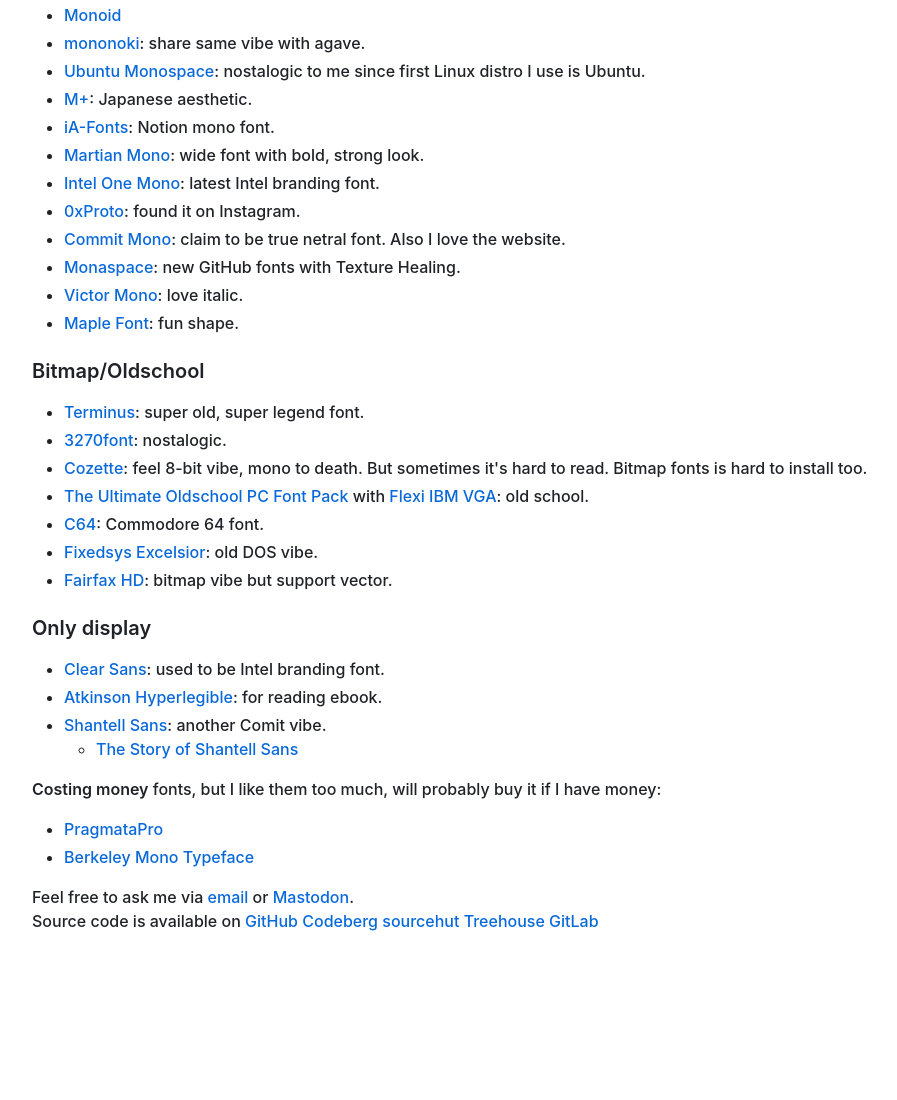
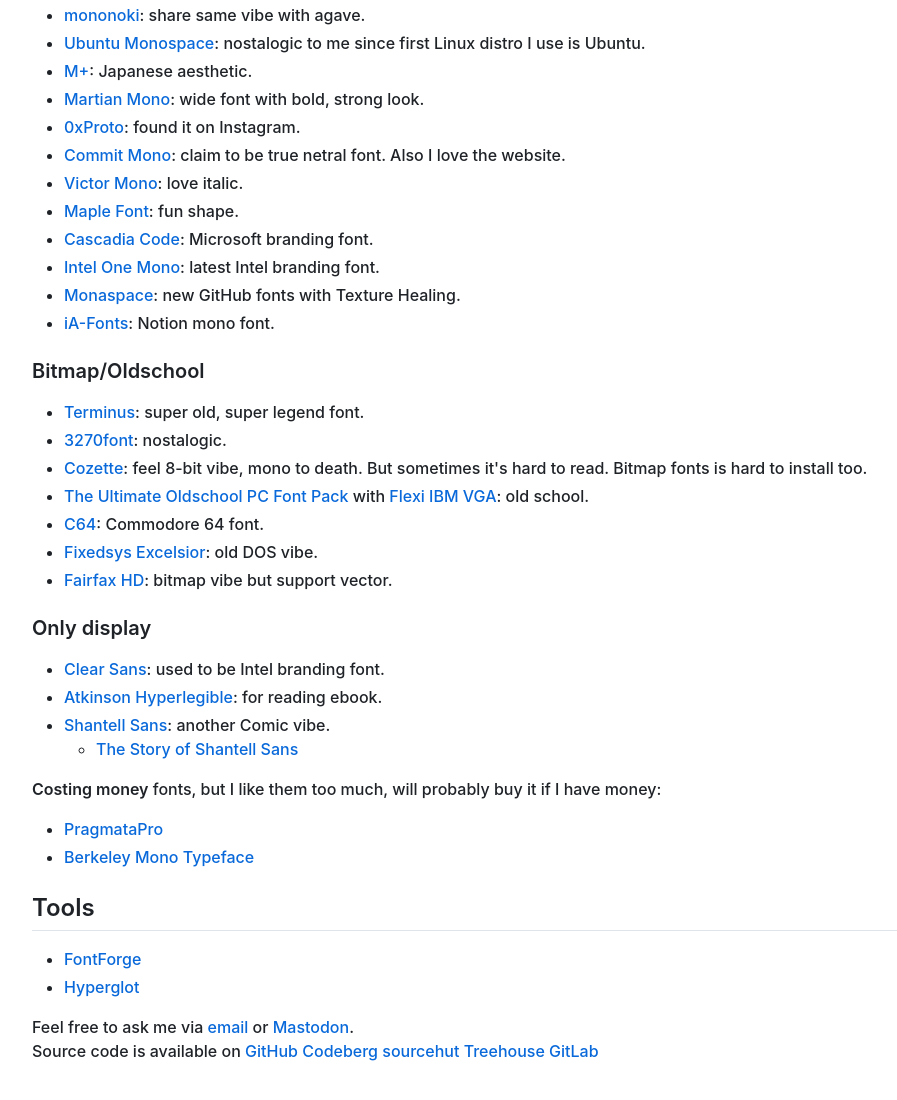
Before and after one commit to haunt98/posts-go, a plain HTML site: page docs/2023-03-30-fonts.html in a window 1280 px wide. Shown: the part 3135-4235 px from the top of the page, without its empty margins (163-1060 px from the left). Before the commit the page ends 4113 px from the top, so only its background shows below. Drawn offline with nearby package versions, Linux system fonts and the light colour scheme.

Commit message:
feat: update fonts

```diff
--- a/docs/2023-03-30-fonts.html
+++ b/docs/2023-03-30-fonts.html
@@ -317,10 +317,6 @@
         <a href="https://github.com/tonsky/FiraCode">Fira Code</a>: best
         ligatures.
       </li>
-      <li>
-        <a href="https://github.com/microsoft/cascadia-code">Cascadia Code</a>:
-        Microsoft branding font.
-      </li>
       <li><a href="https://input.djr.com/" rel="nofollow">Input</a></li>
       <li><a href="https://github.com/larsenwork/monoid">Monoid</a></li>
       <li>
@@ -337,16 +333,8 @@
         aesthetic.
       </li>
       <li>
-        <a href="https://github.com/iaolo/iA-Fonts">iA-Fonts</a>: Notion mono
-        font.
-      </li>
-      <li>
         <a href="https://github.com/evilmartians/mono">Martian Mono</a>: wide
         font with bold, strong look.
-      </li>
-      <li>
-        <a href="https://github.com/intel/intel-one-mono">Intel One Mono</a>:
-        latest Intel branding font.
       </li>
       <li>
         <a href="https://github.com/0xType/0xProto">0xProto</a>: found it on
@@ -357,16 +345,28 @@
         >: claim to be true netral font. Also I love the website.
       </li>
       <li>
-        <a href="https://github.com/githubnext/monaspace">Monaspace</a>: new
-        GitHub fonts with Texture Healing.
-      </li>
-      <li>
         <a href="https://github.com/rubjo/victor-mono">Victor Mono</a>: love
         italic.
       </li>
       <li>
         <a href="https://github.com/subframe7536/maple-font">Maple Font</a>: fun
         shape.
+      </li>
+      <li>
+        <a href="https://github.com/microsoft/cascadia-code">Cascadia Code</a>:
+        Microsoft branding font.
+      </li>
+      <li>
+        <a href="https://github.com/intel/intel-one-mono">Intel One Mono</a>:
+        latest Intel branding font.
+      </li>
+      <li>
+        <a href="https://github.com/githubnext/monaspace">Monaspace</a>: new
+        GitHub fonts with Texture Healing.
+      </li>
+      <li>
+        <a href="https://github.com/iaolo/iA-Fonts">iA-Fonts</a>: Notion mono
+        font.
       </li>
     </ul>
     <div class="markdown-heading">
@@ -442,7 +442,7 @@
       </li>
       <li>
         <a href="https://github.com/arrowtype/shantell-sans">Shantell Sans</a>:
-        another Comit vibe.
+        another Comic vibe.
         <ul>
           <li>
             <a href="https://shantellsans.com/process" rel="nofollow"
@@ -470,6 +470,20 @@
         >
       </li>
     </ul>
+    <div class="markdown-heading">
+      <h2 class="heading-element">Tools</h2>
+      <a
+        id="user-content-tools"
+        class="anchor"
+        aria-label="Permalink: Tools"
+        href="#tools"
+        ><span aria-hidden="true" class="octicon octicon-link"></span
+      ></a>
+    </div>
+    <ul>
+      <li><a href="https://github.com/fontforge/fontforge">FontForge</a></li>
+      <li><a href="https://github.com/rosettatype/hyperglot">Hyperglot</a></li>
+    </ul>
 
     <div>
       Feel free to ask me via
```
Also changed, not shown: posts/2023-03-30-fonts.md (+13 -8 lines).
